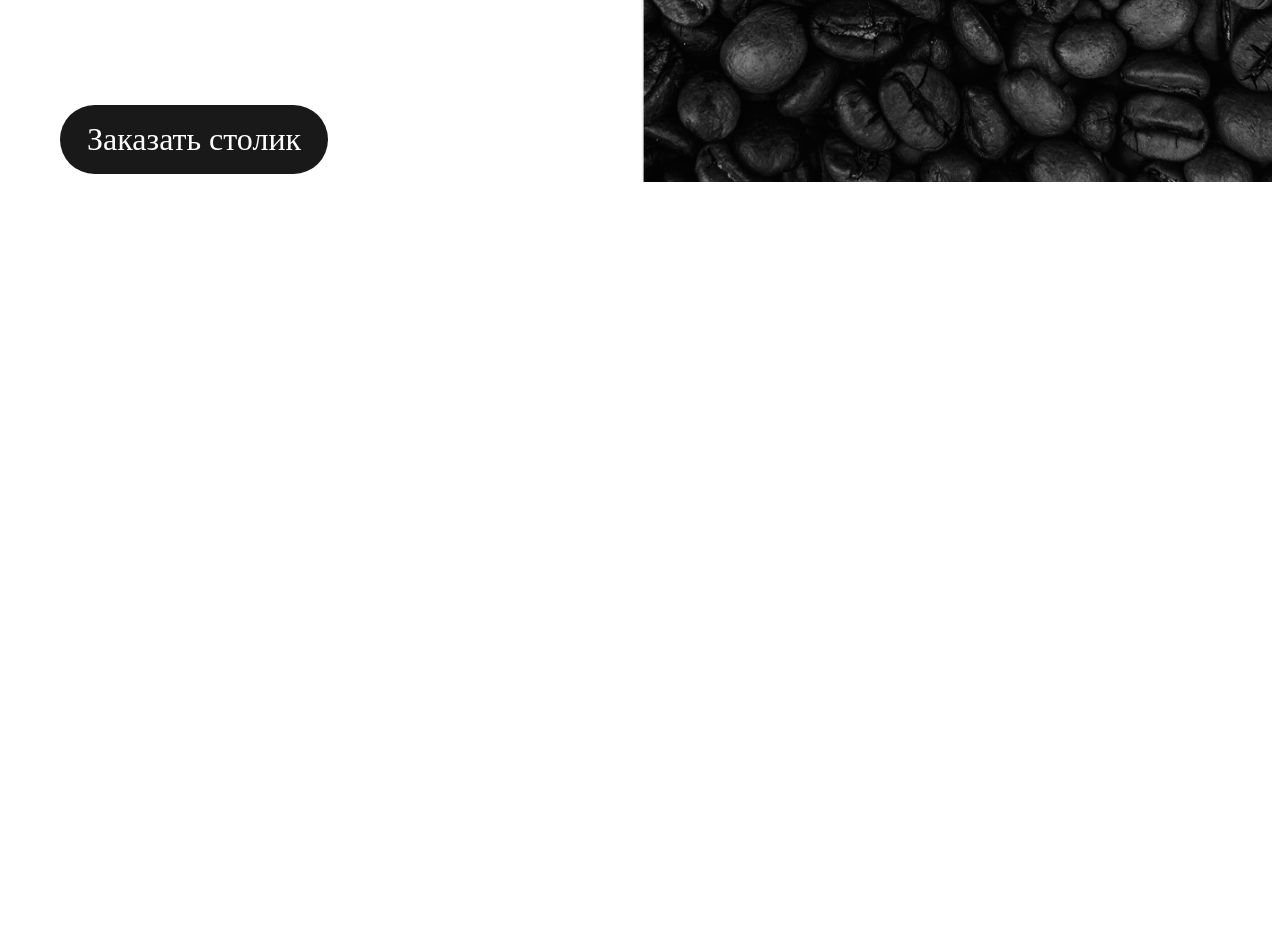
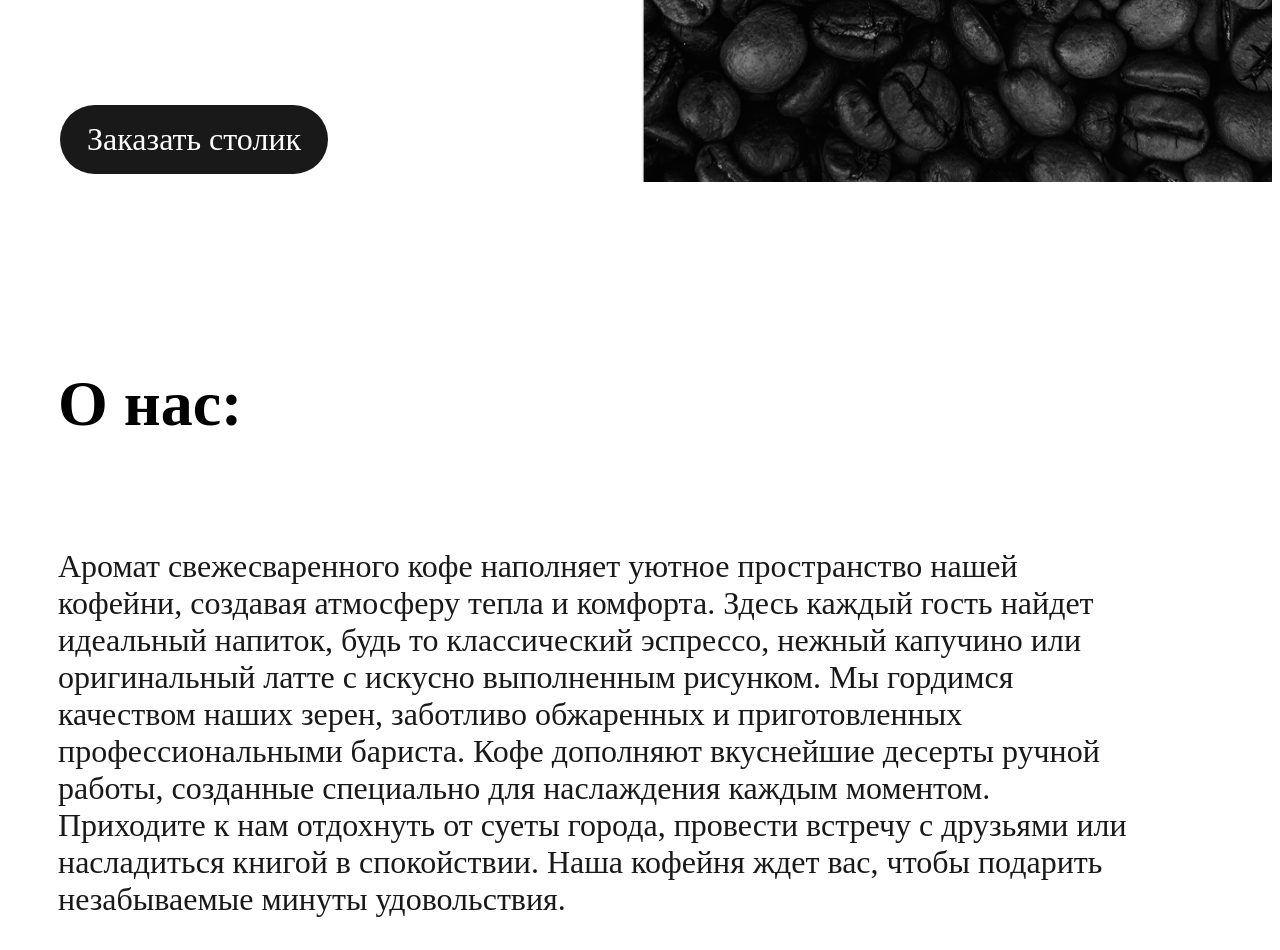
Before and after one commit to Artem-Strelnikov/BeanCoffee1, a plain HTML site: page index.html in a window 1280 px wide. Shown: the part 878-1828 px from the top of the page. Before the commit the page ends 1068 px from the top, so only its background shows below. Drawn offline with Linux system fonts and the light colour scheme.

Commit message:
Написал scss для секции info

```diff
--- /dev/null
+++ b/assets/css/components/_info.scss
@@ -0,0 +1,18 @@
+.info {
+    &__wrapper {
+        padding-left: 50px;
+    }
+    &__title {
+        display: flex;
+        font-weight: 700;
+        font-size: 64px;
+        text-align: center;
+        color: #000;
+        padding-bottom: 43px;
+    }
+    &__text {
+        font-weight: 400;
+        font-size: 32px;
+        color: #191919;
+    }
+}
--- a/assets/css/components/_intro.scss
+++ b/assets/css/components/_intro.scss
@@ -1,5 +1,6 @@
 .intro {
     text-decoration: none;
+    padding-bottom: 121px;
     &__wrapper {
         display: flex;
         align-items: center; /* Выравнивание по вертикали */
--- a/assets/css/style.scss
+++ b/assets/css/style.scss
@@ -1,2 +1,3 @@
 @import "components/header";
 @import "components/intro";
+@import "components/info";
--- a/index.html
+++ b/index.html
@@ -39,6 +39,24 @@
                     </div>
                 </div>
             </section>
+            <section class="Info">
+                <div class="container">
+                    <div class="info__wrapper">
+                        <p class="info__title">О нас:</p>
+                        <p class="info__text">
+                            Аромат свежесваренного кофе наполняет уютное пространство нашей<br />кофейни, создавая
+                            атмосферу тепла и комфорта. Здесь каждый гость найдет<br />идеальный напиток, будь то
+                            классический эспрессо, нежный капучино или<br />оригинальный латте с искусно выполненным
+                            рисунком. Мы гордимся<br />
+                            качеством наших зерен, заботливо обжаренных и приготовленных<br />профессиональными бариста.
+                            Кофе дополняют вкуснейшие десерты ручной<br />работы, созданные специально для наслаждения
+                            каждым моментом.<br />Приходите к нам отдохнуть от суеты города, провести встречу с друзьями
+                            или<br />насладиться книгой в спокойствии. Наша кофейня ждет вас, чтобы подарить<br />
+                            незабываемые минуты удовольствия.
+                        </p>
+                    </div>
+                </div>
+            </section>
         </main>
     </body>
 </html>
```
Also changed, not shown: assets/css/style.css, 1 other file.
